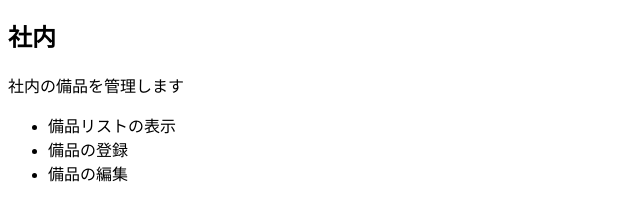
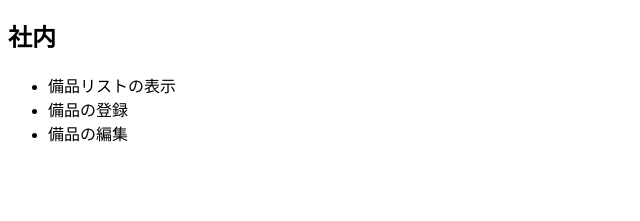
Before and after one commit to tk-0626/bihin-kanri, a plain HTML site: page index.html in a window 1280 px wide. Shown: the part 57-278 px from the top of the page, without its empty margins (0-640 px from the left). Drawn offline with Linux system fonts and the light colour scheme.

Commit message:
トップページの説明文を削除

```diff
--- a/index.html
+++ b/index.html
@@ -1,6 +1,5 @@
 <h1>備品管理システム</h1>
 <h2>社内</h2>
-<p>社内の備品を管理します</p>
 <ul>
     <li>備品リストの表示</li>
     <li>備品の登録</li>
```
